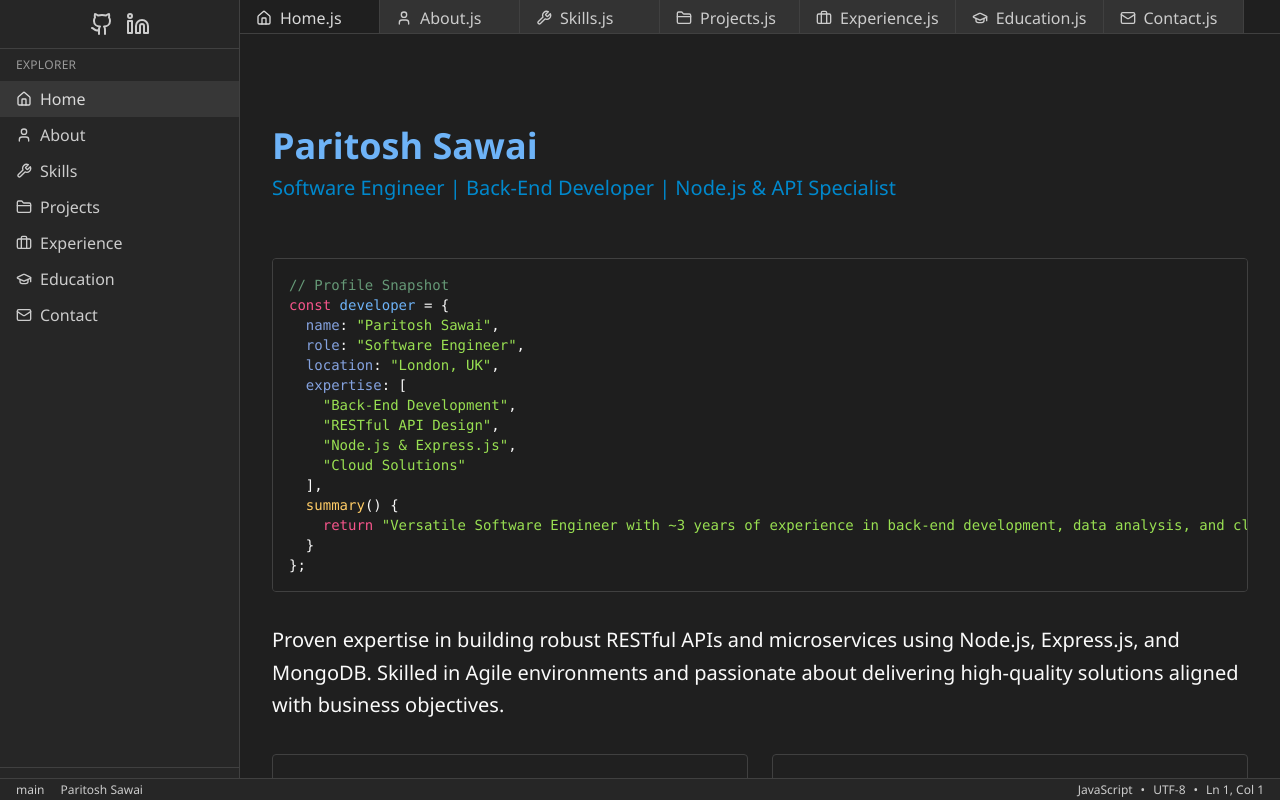
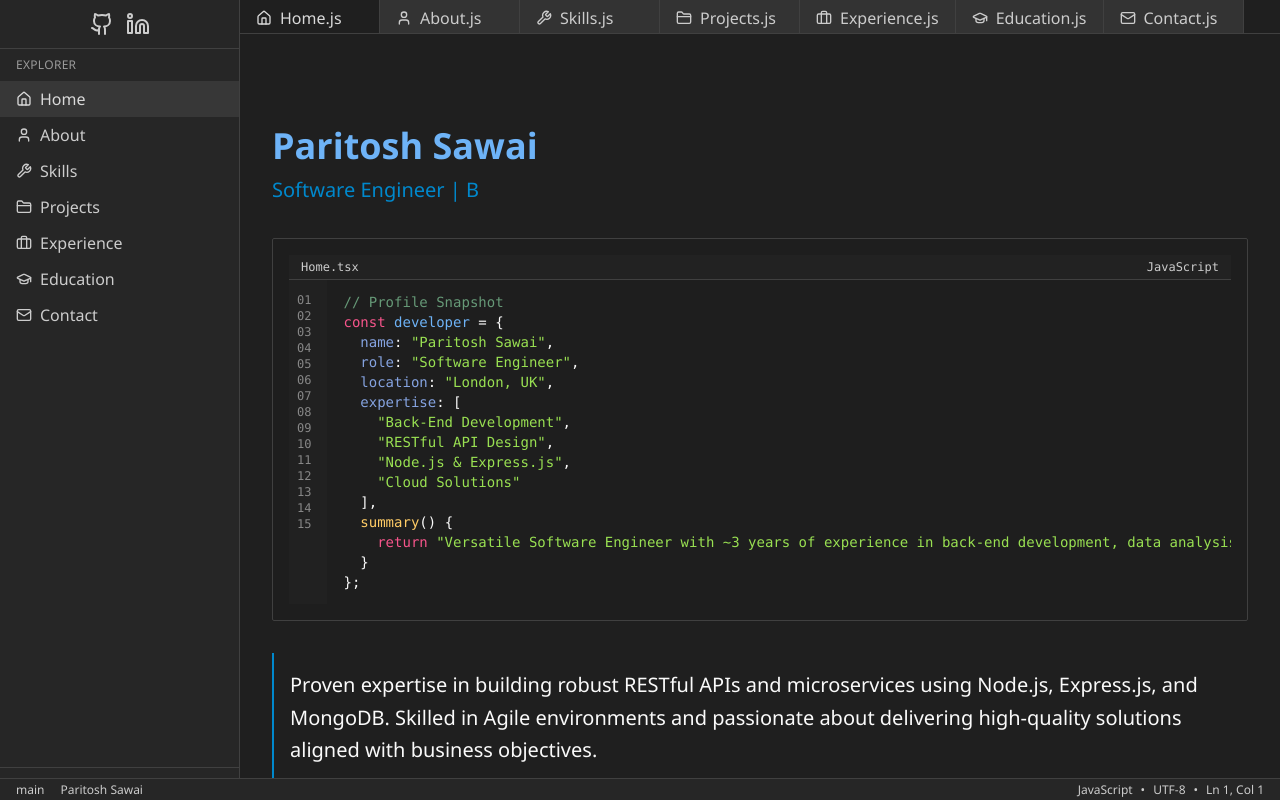
Before and after one commit to paritoshsawai/Portfolio, a React (Vite) app: page / in a window 1280 px wide. Built offline with nearby package versions, Linux system fonts and the light colour scheme; a web font is replaced by a local one.

Commit message:
feat: Animate home page headline
Implement a typing animation for the home page headline and adjust the visual representation to resemble a VS Code interface.

```diff
--- a/src/pages/Home.tsx
+++ b/src/pages/Home.tsx
@@ -1,17 +1,58 @@
 
-import React from 'react';
+import React, { useState, useEffect } from 'react';
+import { HoverCard, HoverCardContent, HoverCardTrigger } from "@/components/ui/hover-card";
 
 const Home = () => {
+  const [displayText, setDisplayText] = useState('');
+  const fullText = "Software Engineer | Back-End Developer | Node.js & API Specialist";
+  const [charIndex, setCharIndex] = useState(0);
+  const [lineNumbers, setLineNumbers] = useState<string[]>([]);
+
+  useEffect(() => {
+    // Generate line numbers for the code block
+    const lines = Array.from({ length: 15 }, (_, i) => String(i + 1).padStart(2, '0'));
+    setLineNumbers(lines);
+  }, []);
+
+  useEffect(() => {
+    if (charIndex < fullText.length) {
+      const typingTimer = setTimeout(() => {
+        setDisplayText(prevText => prevText + fullText.charAt(charIndex));
+        setCharIndex(charIndex + 1);
+      }, 70); // Speed of typing
+
+      return () => clearTimeout(typingTimer);
+    }
+  }, [charIndex, fullText]);
+
   return (
     <div className="py-8 space-y-8">
       <div className="flex flex-col items-start mb-6">
         <h1 className="text-4xl font-bold code-variable">Paritosh Sawai</h1>
-        <p className="text-xl text-accent mt-2">Software Engineer | Back-End Developer | Node.js & API Specialist</p>
-        <div className="h-6 w-2 bg-accent ml-2 animate-cursor-blink"></div>
+        <div className="h-8 mt-2 flex items-center">
+          <p className="text-xl text-accent">{displayText}</p>
+          <div className="h-5 w-2 bg-accent ml-1 animate-cursor-blink"></div>
+        </div>
       </div>
 
-      <div className="code-block">
-        <pre>
+      <div className="code-block relative rounded-md overflow-hidden border border-border">
+        {/* VS Code-like file header */}
+        <div className="flex items-center bg-sidebar/70 text-sidebar-foreground text-xs px-3 py-1 border-b border-border">
+          <span className="mr-2">Home.tsx</span>
+          <span className="ml-auto">JavaScript</span>
+        </div>
+
+        {/* Code content with line numbers */}
+        <div className="flex">
+          {/* Line numbers */}
+          <div className="py-3 px-2 text-sidebar-foreground/60 bg-sidebar/40 text-xs font-mono text-right select-none">
+            {lineNumbers.map((num) => (
+              <div key={num} className="pr-2">{num}</div>
+            ))}
+          </div>
+
+          {/* Code content */}
+          <pre className="py-3 px-4 overflow-x-auto flex-1 text-sm">
             <span className="code-comment">// Profile Snapshot</span>
             <br />
             <span className="code-keyword">const</span> <span className="code-variable">developer</span> = {'{'}
@@ -43,15 +84,21 @@ const Home = () => {
             {'}'};
           </pre>
         </div>
+      </div>
 
-      <p className="text-xl leading-relaxed">
+      <p className="text-xl leading-relaxed bg-sidebar/20 p-4 border-l-2 border-accent rounded-sm">
         Proven expertise in building robust RESTful APIs and microservices using Node.js, Express.js, and MongoDB.
         Skilled in Agile environments and passionate about delivering high-quality solutions aligned with business objectives.
       </p>
 
       <div className="mt-8 grid grid-cols-1 md:grid-cols-2 gap-6">
-        <div className="bg-sidebar/30 p-6 rounded-lg border border-border">
-          <h3 className="text-lg font-medium mb-3 text-accent">Core Competencies</h3>
+        <HoverCard>
+          <HoverCardTrigger asChild>
+            <div className="bg-sidebar/30 p-6 rounded-lg border border-border cursor-pointer hover:border-accent/70 transition-colors">
+              <h3 className="text-lg font-medium mb-3 text-accent flex items-center">
+                <div className="w-3 h-3 rounded-full bg-[#4EC9B0] mr-2"></div>
+                Core Competencies
+              </h3>
               <ul className="space-y-2">
                 <li className="flex items-center">
                   <span className="w-2 h-2 bg-accent rounded-full mr-2"></span>
@@ -67,9 +114,19 @@ const Home = () => {
                 </li>
               </ul>
             </div>
+          </HoverCardTrigger>
+          <HoverCardContent className="text-xs bg-sidebar/80 border-border">
+            Expert in designing scalable back-end systems and APIs
+          </HoverCardContent>
+        </HoverCard>
 
-        <div className="bg-sidebar/30 p-6 rounded-lg border border-border">
-          <h3 className="text-lg font-medium mb-3 text-accent">Latest Technologies</h3>
+        <HoverCard>
+          <HoverCardTrigger asChild>
+            <div className="bg-sidebar/30 p-6 rounded-lg border border-border cursor-pointer hover:border-accent/70 transition-colors">
+              <h3 className="text-lg font-medium mb-3 text-accent flex items-center">
+                <div className="w-3 h-3 rounded-full bg-[#DCDCAA] mr-2"></div>
+                Latest Technologies
+              </h3>
               <ul className="space-y-2">
                 <li className="flex items-center">
                   <span className="w-2 h-2 bg-accent rounded-full mr-2"></span>
@@ -85,9 +142,19 @@ const Home = () => {
                 </li>
               </ul>
             </div>
+          </HoverCardTrigger>
+          <HoverCardContent className="text-xs bg-sidebar/80 border-border">
+            Proficient with modern development tools and technologies
+          </HoverCardContent>
+        </HoverCard>
       </div>
 
-      <div className="pt-4">
+      <div className="mt-4 pt-4 border-t border-border flex flex-col">
+        <div className="flex items-center text-xs text-sidebar-foreground/70 mb-2">
+          <span className="bg-green-500/20 text-green-400 px-1.5 py-0.5 rounded-sm mr-2">200 OK</span>
+          <span>GET /portfolio/home</span>
+          <span className="ml-auto">200ms</span>
+        </div>
         <p className="active-line pl-2 code-comment">// Use the sidebar navigation to explore my portfolio</p>
       </div>
     </div>
```
Lines whose indentation alone changed are shown as unchanged.
